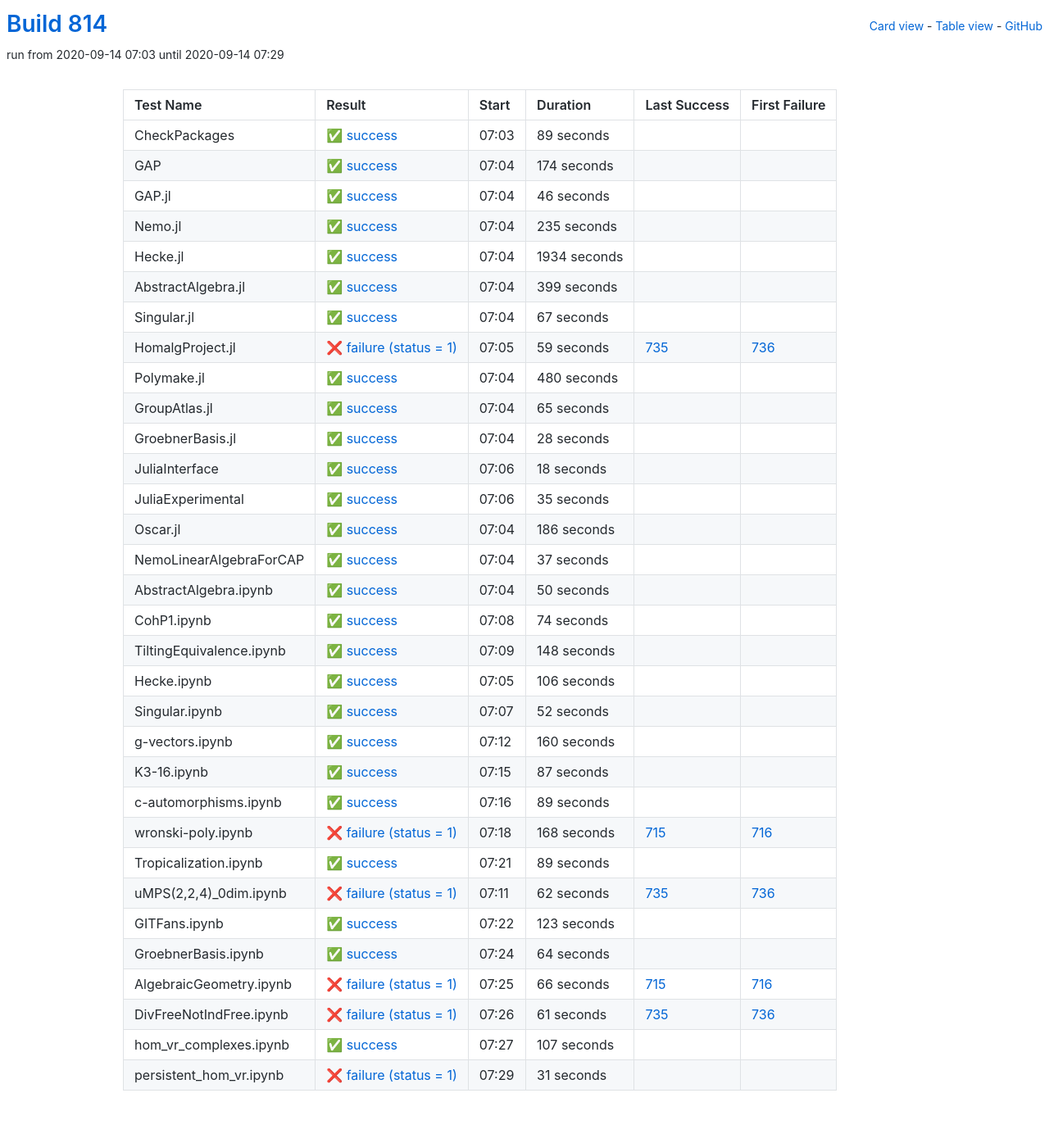
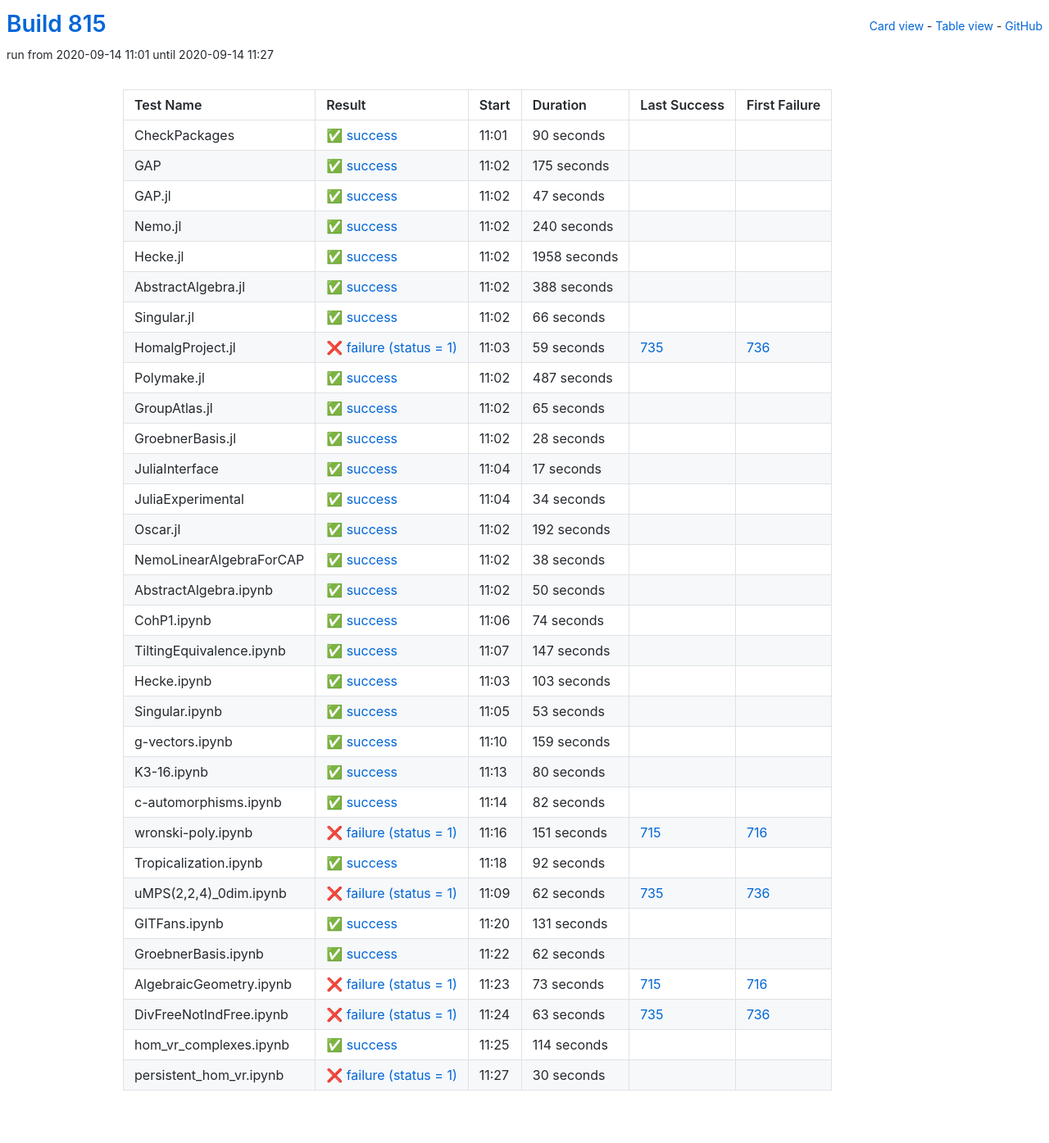
Before and after one commit to oscar-system/oscar-ci-status-stable, a Jekyll site: the page built from table.html, in a window 1280 px wide. Shown: the whole page at 82% size. Built offline with Jekyll 4.4.1, drawn with Linux system fonts in a browser that asks for light colours.

Commit message:
Build #815

```diff
--- a/_data/ci.yml
+++ b/_data/ci.yml
@@ -1,6 +1,6 @@
 ---
-build: 814
-build_url: https://oscarci.mathematik.uni-kl.de/job/oscar-stable/814/
+build: 815
+build_url: https://oscarci.mathematik.uni-kl.de/job/oscar-stable/815/
 job: oscar-stable
 organization: oscar-system
 repo: oscar-ci-status-stable
@@ -8,92 +8,92 @@ repourl: https://github.com/oscar-system/oscar-ci-status-stable
 tests:
 - name: CheckPackages
   id: checkpackages
-  log: https://oscarci.mathematik.uni-kl.de/job/oscar-stable/814/artifact/logs/build-814/CheckPackages.log
-  start: 2020-09-14 07:03
+  log: https://oscarci.mathematik.uni-kl.de/job/oscar-stable/815/artifact/logs/build-815/CheckPackages.log
+  start: 2020-09-14 11:01
   success: true
   exitcode: 0
   status: success
-  duration: 89
+  duration: 90
   last_success: false
   last_success_url:
   first_failure: false
   first_failure_url:
 - name: GAP
   id: gap
-  log: https://oscarci.mathematik.uni-kl.de/job/oscar-stable/814/artifact/logs/build-814/GAP.log
-  start: 2020-09-14 07:04
+  log: https://oscarci.mathematik.uni-kl.de/job/oscar-stable/815/artifact/logs/build-815/GAP.log
+  start: 2020-09-14 11:02
   success: true
   exitcode: 0
   status: success
-  duration: 174
+  duration: 175
   last_success: false
   last_success_url:
   first_failure: false
   first_failure_url:
 - name: GAP.jl
   id: gap-jl
-  log: https://oscarci.mathematik.uni-kl.de/job/oscar-stable/814/artifact/logs/build-814/GAP.jl.log
-  start: 2020-09-14 07:04
+  log: https://oscarci.mathematik.uni-kl.de/job/oscar-stable/815/artifact/logs/build-815/GAP.jl.log
+  start: 2020-09-14 11:02
   success: true
   exitcode: 0
   status: success
-  duration: 46
+  duration: 47
   last_success: false
   last_success_url:
   first_failure: false
   first_failure_url:
 - name: Nemo.jl
   id: nemo-jl
-  log: https://oscarci.mathematik.uni-kl.de/job/oscar-stable/814/artifact/logs/build-814/Nemo.jl.log
-  start: 2020-09-14 07:04
+  log: https://oscarci.mathematik.uni-kl.de/job/oscar-stable/815/artifact/logs/build-815/Nemo.jl.log
+  start: 2020-09-14 11:02
   success: true
   exitcode: 0
   status: success
-  duration: 235
+  duration: 240
   last_success: false
   last_success_url:
   first_failure: false
   first_failure_url:
 - name: Hecke.jl
   id: hecke-jl
-  log: https://oscarci.mathematik.uni-kl.de/job/oscar-stable/814/artifact/logs/build-814/Hecke.jl.log
-  start: 2020-09-14 07:04
+  log: https://oscarci.mathematik.uni-kl.de/job/oscar-stable/815/artifact/logs/build-815/Hecke.jl.log
+  start: 2020-09-14 11:02
   success: true
   exitcode: 0
   status: success
-  duration: 1934
+  duration: 1958
   last_success: false
   last_success_url:
   first_failure: false
   first_failure_url:
 - name: AbstractAlgebra.jl
   id: abstractalgebra-jl
-  log: https://oscarci.mathematik.uni-kl.de/job/oscar-stable/814/artifact/logs/build-814/AbstractAlgebra.jl.log
-  start: 2020-09-14 07:04
+  log: https://oscarci.mathematik.uni-kl.de/job/oscar-stable/815/artifact/logs/build-815/AbstractAlgebra.jl.log
+  start: 2020-09-14 11:02
   success: true
   exitcode: 0
   status: success
-  duration: 399
+  duration: 388
   last_success: false
   last_success_url:
   first_failure: false
   first_failure_url:
 - name: Singular.jl
   id: singular-jl
-  log: https://oscarci.mathematik.uni-kl.de/job/oscar-stable/814/artifact/logs/build-814/Singular.jl.log
-  start: 2020-09-14 07:04
+  log: https://oscarci.mathematik.uni-kl.de/job/oscar-stable/815/artifact/logs/build-815/Singular.jl.log
+  start: 2020-09-14 11:02
   success: true
   exitcode: 0
   status: success
-  duration: 67
+  duration: 66
   last_success: false
   last_success_url:
   first_failure: false
   first_failure_url:
 - name: HomalgProject.jl
   id: homalgproject-jl
-  log: https://oscarci.mathematik.uni-kl.de/job/oscar-stable/814/artifact/logs/build-814/HomalgProject.jl.log
-  start: 2020-09-14 07:05
+  log: https://oscarci.mathematik.uni-kl.de/job/oscar-stable/815/artifact/logs/build-815/HomalgProject.jl.log
+  start: 2020-09-14 11:03
   success: false
   exitcode: 1
   status: failure
@@ -104,20 +104,20 @@ tests:
   first_failure_url: https://oscarci.mathematik.uni-kl.de/job/oscar-stable/736/
 - name: Polymake.jl
   id: polymake-jl
-  log: https://oscarci.mathematik.uni-kl.de/job/oscar-stable/814/artifact/logs/build-814/Polymake.jl.log
-  start: 2020-09-14 07:04
+  log: https://oscarci.mathematik.uni-kl.de/job/oscar-stable/815/artifact/logs/build-815/Polymake.jl.log
+  start: 2020-09-14 11:02
   success: true
   exitcode: 0
   status: success
-  duration: 480
+  duration: 487
   last_success: false
   last_success_url:
   first_failure: false
   first_failure_url:
 - name: GroupAtlas.jl
   id: groupatlas-jl
-  log: https://oscarci.mathematik.uni-kl.de/job/oscar-stable/814/artifact/logs/build-814/GroupAtlas.jl.log
-  start: 2020-09-14 07:04
+  log: https://oscarci.mathematik.uni-kl.de/job/oscar-stable/815/artifact/logs/build-815/GroupAtlas.jl.log
+  start: 2020-09-14 11:02
   success: true
   exitcode: 0
   status: success
@@ -128,8 +128,8 @@ tests:
   first_failure_url:
 - name: GroebnerBasis.jl
   id: groebnerbasis-jl
-  log: https://oscarci.mathematik.uni-kl.de/job/oscar-stable/814/artifact/logs/build-814/GroebnerBasis.jl.log
-  start: 2020-09-14 07:04
+  log: https://oscarci.mathematik.uni-kl.de/job/oscar-stable/815/artifact/logs/build-815/GroebnerBasis.jl.log
+  start: 2020-09-14 11:02
   success: true
   exitcode: 0
   status: success
@@ -140,56 +140,56 @@ tests:
   first_failure_url:
 - name: JuliaInterface
   id: juliainterface
-  log: https://oscarci.mathematik.uni-kl.de/job/oscar-stable/814/artifact/logs/build-814/JuliaInterface.log
-  start: 2020-09-14 07:06
+  log: https://oscarci.mathematik.uni-kl.de/job/oscar-stable/815/artifact/logs/build-815/JuliaInterface.log
+  start: 2020-09-14 11:04
   success: true
   exitcode: 0
   status: success
-  duration: 18
+  duration: 17
   last_success: false
   last_success_url:
   first_failure: false
   first_failure_url:
 - name: JuliaExperimental
   id: juliaexperimental
-  log: https://oscarci.mathematik.uni-kl.de/job/oscar-stable/814/artifact/logs/build-814/JuliaExperimental.log
-  start: 2020-09-14 07:06
+  log: https://oscarci.mathematik.uni-kl.de/job/oscar-stable/815/artifact/logs/build-815/JuliaExperimental.log
+  start: 2020-09-14 11:04
   success: true
   exitcode: 0
   status: success
-  duration: 35
+  duration: 34
   last_success: false
   last_success_url:
   first_failure: false
   first_failure_url:
 - name: Oscar.jl
   id: oscar-jl
-  log: https://oscarci.mathematik.uni-kl.de/job/oscar-stable/814/artifact/logs/build-814/Oscar.jl.log
-  start: 2020-09-14 07:04
+  log: https://oscarci.mathematik.uni-kl.de/job/oscar-stable/815/artifact/logs/build-815/Oscar.jl.log
+  start: 2020-09-14 11:02
   success: true
   exitcode: 0
   status: success
-  duration: 186
+  duration: 192
   last_success: false
   last_success_url:
   first_failure: false
   first_failure_url:
 - name: NemoLinearAlgebraForCAP
   id: nemolinearalgebraforcap
-  log: https://oscarci.mathematik.uni-kl.de/job/oscar-stable/814/artifact/logs/build-814/NemoLinearAlgebraForCAP.log
-  start: 2020-09-14 07:04
+  log: https://oscarci.mathematik.uni-kl.de/job/oscar-stable/815/artifact/logs/build-815/NemoLinearAlgebraForCAP.log
+  start: 2020-09-14 11:02
   success: true
   exitcode: 0
   status: success
-  duration: 37
+  duration: 38
   last_success: false
   last_success_url:
   first_failure: false
   first_failure_url:
 - name: AbstractAlgebra.ipynb
   id: abstractalgebra-ipynb
-  log: https://oscarci.mathematik.uni-kl.de/job/oscar-stable/814/artifact/logs/build-814/AbstractAlgebra.ipynb.log
-  start: 2020-09-14 07:04
+  log: https://oscarci.mathematik.uni-kl.de/job/oscar-stable/815/artifact/logs/build-815/AbstractAlgebra.ipynb.log
+  start: 2020-09-14 11:02
   success: true
   exitcode: 0
   status: success
@@ -200,8 +200,8 @@ tests:
   first_failure_url:
 - name: CohP1.ipynb
   id: cohp1-ipynb
-  log: https://oscarci.mathematik.uni-kl.de/job/oscar-stable/814/artifact/logs/build-814/CohP1.ipynb.log
-  start: 2020-09-14 07:08
+  log: https://oscarci.mathematik.uni-kl.de/job/oscar-stable/815/artifact/logs/build-815/CohP1.ipynb.log
+  start: 2020-09-14 11:06
   success: true
   exitcode: 0
   status: success
@@ -212,104 +212,104 @@ tests:
   first_failure_url:
 - name: TiltingEquivalence.ipynb
   id: tiltingequivalence-ipynb
-  log: https://oscarci.mathematik.uni-kl.de/job/oscar-stable/814/artifact/logs/build-814/TiltingEquivalence.ipynb.log
-  start: 2020-09-14 07:09
+  log: https://oscarci.mathematik.uni-kl.de/job/oscar-stable/815/artifact/logs/build-815/TiltingEquivalence.ipynb.log
+  start: 2020-09-14 11:07
   success: true
   exitcode: 0
   status: success
-  duration: 148
+  duration: 147
   last_success: false
   last_success_url:
   first_failure: false
   first_failure_url:
 - name: Hecke.ipynb
   id: hecke-ipynb
-  log: https://oscarci.mathematik.uni-kl.de/job/oscar-stable/814/artifact/logs/build-814/Hecke.ipynb.log
-  start: 2020-09-14 07:05
+  log: https://oscarci.mathematik.uni-kl.de/job/oscar-stable/815/artifact/logs/build-815/Hecke.ipynb.log
+  start: 2020-09-14 11:03
   success: true
   exitcode: 0
   status: success
-  duration: 106
+  duration: 103
   last_success: false
   last_success_url:
   first_failure: false
   first_failure_url:
 - name: Singular.ipynb
   id: singular-ipynb
-  log: https://oscarci.mathematik.uni-kl.de/job/oscar-stable/814/artifact/logs/build-814/Singular.ipynb.log
-  start: 2020-09-14 07:07
+  log: https://oscarci.mathematik.uni-kl.de/job/oscar-stable/815/artifact/logs/build-815/Singular.ipynb.log
+  start: 2020-09-14 11:05
   success: true
   exitcode: 0
   status: success
-  duration: 52
+  duration: 53
   last_success: false
   last_success_url:
   first_failure: false
   first_failure_url:
 - name: g-vectors.ipynb
   id: g-vectors-ipynb
-  log: https://oscarci.mathematik.uni-kl.de/job/oscar-stable/814/artifact/logs/build-814/g-vectors.ipynb.log
-  start: 2020-09-14 07:12
+  log: https://oscarci.mathematik.uni-kl.de/job/oscar-stable/815/artifact/logs/build-815/g-vectors.ipynb.log
+  start: 2020-09-14 11:10
   success: true
   exitcode: 0
   status: success
-  duration: 160
+  duration: 159
   last_success: false
   last_success_url:
   first_failure: false
   first_failure_url:
 - name: K3-16.ipynb
   id: k3-16-ipynb
-  log: https://oscarci.mathematik.uni-kl.de/job/oscar-stable/814/artifact/logs/build-814/K3-16.ipynb.log
-  start: 2020-09-14 07:15
+  log: https://oscarci.mathematik.uni-kl.de/job/oscar-stable/815/artifact/logs/build-815/K3-16.ipynb.log
+  start: 2020-09-14 11:13
   success: true
   exitcode: 0
   status: success
-  duration: 87
+  duration: 80
   last_success: false
   last_success_url:
   first_failure: false
   first_failure_url:
 - name: c-automorphisms.ipynb
   id: c-automorphisms-ipynb
-  log: https://oscarci.mathematik.uni-kl.de/job/oscar-stable/814/artifact/logs/build-814/c-automorphisms.ipynb.log
-  start: 2020-09-14 07:16
+  log: https://oscarci.mathematik.uni-kl.de/job/oscar-stable/815/artifact/logs/build-815/c-automorphisms.ipynb.log
+  start: 2020-09-14 11:14
   success: true
   exitcode: 0
   status: success
-  duration: 89
+  duration: 82
   last_success: false
   last_success_url:
   first_failure: false
   first_failure_url:
 - name: wronski-poly.ipynb
   id: wronski-poly-ipynb
-  log: https://oscarci.mathematik.uni-kl.de/job/oscar-stable/814/artifact/logs/build-814/wronski-poly.ipynb.log
-  start: 2020-09-14 07:18
+  log: https://oscarci.mathematik.uni-kl.de/job/oscar-stable/815/artifact/logs/build-815/wronski-poly.ipynb.log
+  start: 2020-09-14 11:16
   success: false
   exitcode: 1
   status: failure
-  duration: 168
+  duration: 151
   last_success: 715
   last_success_url: https://oscarci.mathematik.uni-kl.de/job/oscar-stable/715/
   first_failure: 716
   first_failure_url: https://oscarci.mathematik.uni-kl.de/job/oscar-stable/716/
 - name: Tropicalization.ipynb
   id: tropicalization-ipynb
-  log: https://oscarci.mathematik.uni-kl.de/job/oscar-stable/814/artifact/logs/build-814/Tropicalization.ipynb.log
-  start: 2020-09-14 07:21
+  log: https://oscarci.mathematik.uni-kl.de/job/oscar-stable/815/artifact/logs/build-815/Tropicalization.ipynb.log
+  start: 2020-09-14 11:18
   success: true
   exitcode: 0
   status: success
-  duration: 89
+  duration: 92
   last_success: false
   last_success_url:
   first_failure: false
   first_failure_url:
 - name: uMPS(2,2,4)_0dim.ipynb
   id: umps-2-2-4-0dim-ipynb
-  log: https://oscarci.mathematik.uni-kl.de/job/oscar-stable/814/artifact/logs/build-814/uMPS-2-2-4-_0dim.ipynb.log
-  start: 2020-09-14 07:11
+  log: https://oscarci.mathematik.uni-kl.de/job/oscar-stable/815/artifact/logs/build-815/uMPS-2-2-4-_0dim.ipynb.log
+  start: 2020-09-14 11:09
   success: false
   exitcode: 1
   status: failure
@@ -320,72 +320,72 @@ tests:
   first_failure_url: https://oscarci.mathematik.uni-kl.de/job/oscar-stable/736/
 - name: GITFans.ipynb
   id: gitfans-ipynb
-  log: https://oscarci.mathematik.uni-kl.de/job/oscar-stable/814/artifact/logs/build-814/GITFans.ipynb.log
-  start: 2020-09-14 07:22
+  log: https://oscarci.mathematik.uni-kl.de/job/oscar-stable/815/artifact/logs/build-815/GITFans.ipynb.log
+  start: 2020-09-14 11:20
   success: true
   exitcode: 0
   status: success
-  duration: 123
+  duration: 131
   last_success: false
   last_success_url:
   first_failure: false
   first_failure_url:
 - name: GroebnerBasis.ipynb
   id: groebnerbasis-ipynb
-  log: https://oscarci.mathematik.uni-kl.de/job/oscar-stable/814/artifact/logs/build-814/GroebnerBasis.ipynb.log
-  start: 2020-09-14 07:24
+  log: https://oscarci.mathematik.uni-kl.de/job/oscar-stable/815/artifact/logs/build-815/GroebnerBasis.ipynb.log
+  start: 2020-09-14 11:22
   success: true
   exitcode: 0
   status: success
-  duration: 64
+  duration: 62
   last_success: false
   last_success_url:
   first_failure: false
   first_failure_url:
 - name: AlgebraicGeometry.ipynb
   id: algebraicgeometry-ipynb
-  log: https://oscarci.mathematik.uni-kl.de/job/oscar-stable/814/artifact/logs/build-814/AlgebraicGeometry.ipynb.log
-  start: 2020-09-14 07:25
+  log: https://oscarci.mathematik.uni-kl.de/job/oscar-stable/815/artifact/logs/build-815/AlgebraicGeometry.ipynb.log
+  start: 2020-09-14 11:23
   success: false
   exitcode: 1
   status: failure
-  duration: 66
+  duration: 73
   last_success: 715
   last_success_url: https://oscarci.mathematik.uni-kl.de/job/oscar-stable/715/
   first_failure: 716
   first_failure_url: https://oscarci.mathematik.uni-kl.de/job/oscar-stable/716/
 - name: DivFreeNotIndFree.ipynb
   id: divfreenotindfree-ipynb
-  log: https://oscarci.mathematik.uni-kl.de/job/oscar-stable/814/artifact/logs/build-814/DivFreeNotIndFree.ipynb.log
-  start: 2020-09-14 07:26
+  log: https://oscarci.mathematik.uni-kl.de/job/oscar-stable/815/artifact/logs/build-815/DivFreeNotIndFree.ipynb.log
+  start: 2020-09-14 11:24
   success: false
   exitcode: 1
   status: failure
-  duration: 61
+  duration: 63
   last_success: 735
   last_success_url: https://oscarci.mathematik.uni-kl.de/job/oscar-stable/735/
   first_failure: 736
   first_failure_url: https://oscarci.mathematik.uni-kl.de/job/oscar-stable/736/
 - name: hom_vr_complexes.ipynb
   id: hom-vr-complexes-ipynb
-  log: https://oscarci.mathematik.uni-kl.de/job/oscar-stable/814/artifact/logs/build-814/hom_vr_complexes.ipynb.log
-  start: 2020-09-14 07:27
+  log: https://oscarci.mathematik.uni-kl.de/job/oscar-stable/815/artifact/logs/build-815/hom_vr_complexes.ipynb.log
+  start: 2020-09-14 11:25
   success: true
   exitcode: 0
   status: success
-  duration: 107
+  duration: 114
   last_success: false
   last_success_url:
   first_failure: false
   first_failure_url:
 - name: persistent_hom_vr.ipynb
   id: persistent-hom-vr-ipynb
-  log: https://oscarci.mathematik.uni-kl.de/job/oscar-stable/814/artifact/logs/build-814/persistent_hom_vr.ipynb.log
-  start: 2020-09-14 07:29
+  log: https://oscarci.mathematik.uni-kl.de/job/oscar-stable/815/artifact/logs/build-815/persistent_hom_vr.ipynb.log
+  start: 2020-09-14 11:27
   success: false
   exitcode: 1
   status: failure
-  duration: 31
+  duration: 30
   last_success: false
   last_success_url:
   first_failure: false
```
Also changed, not shown: README.md.
